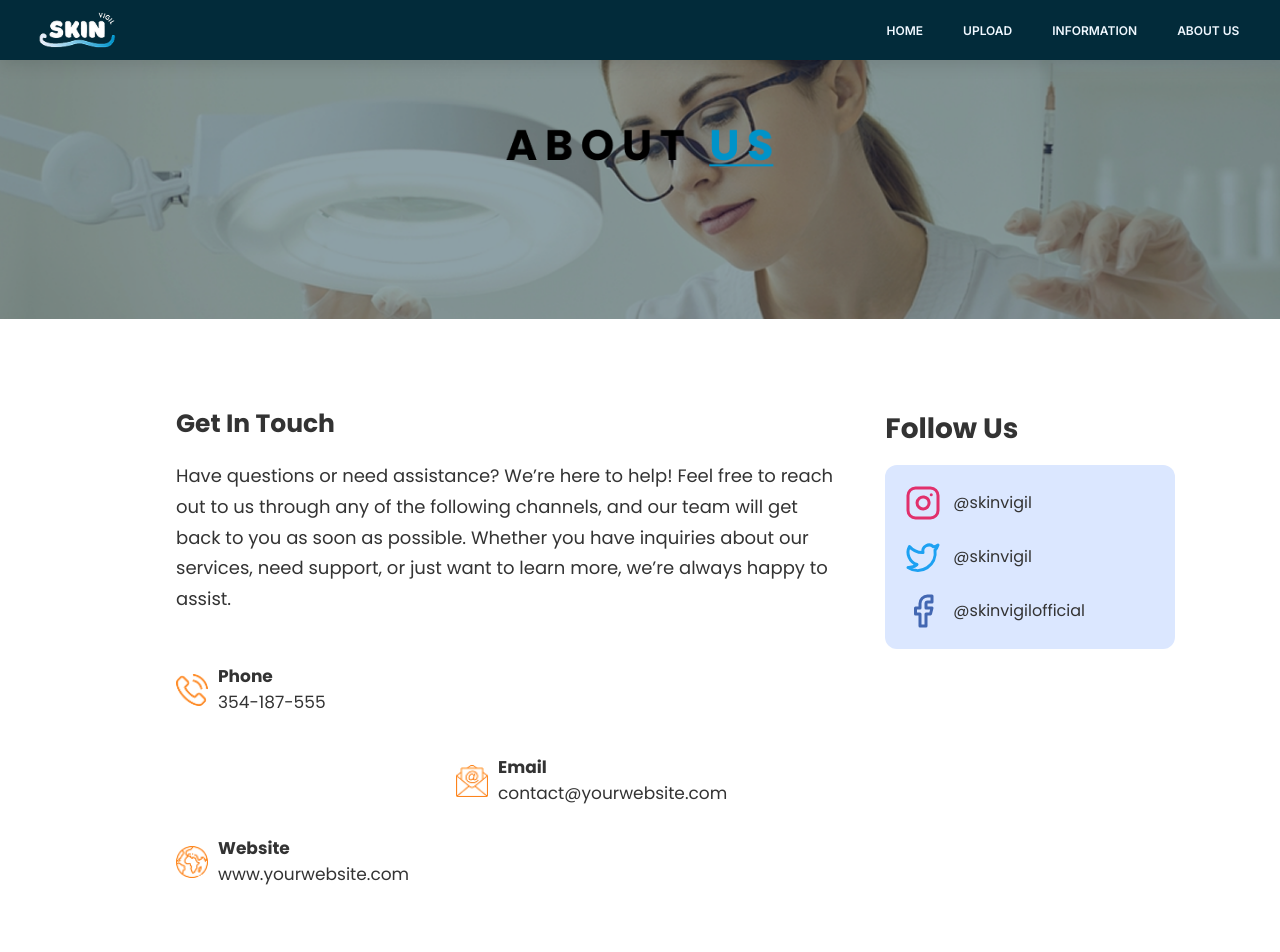
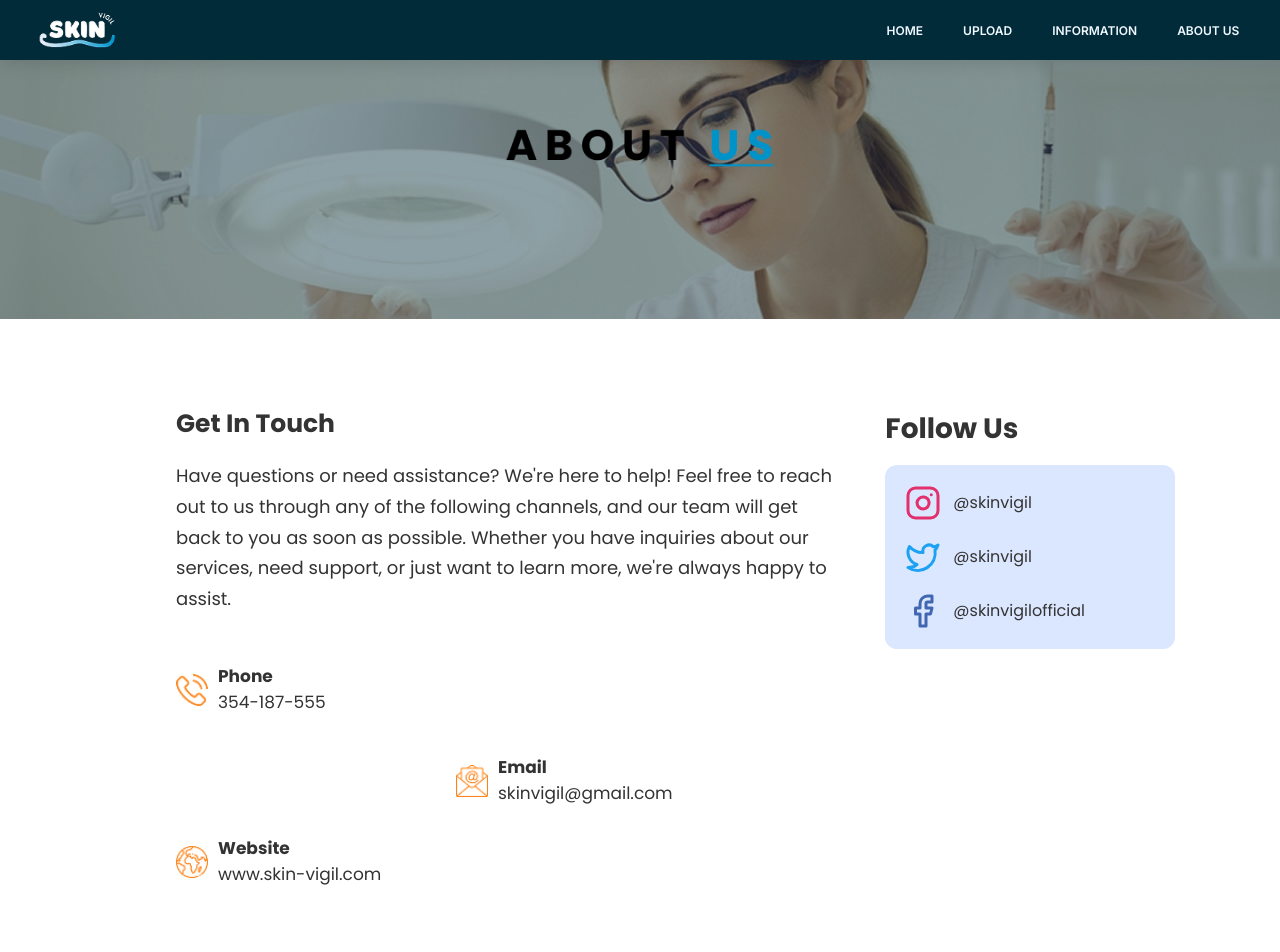
Before and after one commit to michlleee/skin-vigil-frontend, a React (Vite) app: page /about-us in a window 1280 px wide. Shown: the top 952 px of the page. Built offline with nearby package versions, Linux system fonts and the light colour scheme.

Commit message:
minor fixes to about us page

```diff
--- a/src/pages/about/AboutUsPage.jsx
+++ b/src/pages/about/AboutUsPage.jsx
@@ -1,13 +1,17 @@
 import React from 'react';
 import './AboutUsPage.css';
 import { Instagram, Twitter, Facebook } from 'lucide-react';
+import emailIcon from '../../assets/aboutUs/email.png'
+import phoneIcon from '../../assets/aboutUs/phone.png'
+import webIcon from '../../assets/aboutUs/website.png'
+import aboutUsImg from '../../assets/aboutUs/AboutUs.png'
 
 function AboutUsPage() {
   return (
     <div className="about-container">
 
       <div className="banner">
-        <img src="src/assets/aboutUs/AboutUs.png" alt="About Us Banner" />
+        <img src={aboutUsImg} alt="About Us Banner" />
       </div>
 
       <div className="content">
@@ -15,16 +19,16 @@ function AboutUsPage() {
         <div className="contact">
           <h2>Get In Touch</h2>
           <p>
-            Have questions or need assistance? We’re here to help! Feel free to reach out to us through
+            Have questions or need assistance? We're here to help! Feel free to reach out to us through
             any of the following channels, and our team will get back to you as soon as possible.
             Whether you have inquiries about our services, need support, or just want to learn more,
-            we’re always happy to assist.
+            we're always happy to assist.
           </p>
 
           <div className="contact-info">
             <div className="top-info">
               <div className="info-content">
-                <img src="src/assets/aboutUs/phone.png" alt="Phone" />
+                <img src={phoneIcon} alt="Phone" />
                 <span>
                   <strong>Phone</strong><br />
                   354-187-555
@@ -32,20 +36,20 @@ function AboutUsPage() {
               </div>
 
               <div className="info-content email-info">
-                <img src="src/assets/aboutUs/email.png" alt="Email" />
+                <img src={emailIcon} alt="Email" />
                 <span>
                   <strong>Email</strong><br />
-                  contact@yourwebsite.com
+                  skinvigil@gmail.com
                 </span>
               </div>
             </div>
 
             <div className="bottom-info">
               <div className="info-content">
-                <img src="src/assets/aboutUs/website.png" alt="Website" />
+                <img src={webIcon} alt="Website" />
                 <span>
                   <strong>Website</strong><br />
-                  www.yourwebsite.com
+                  www.skin-vigil.com
                 </span>
               </div>
             </div>
```
